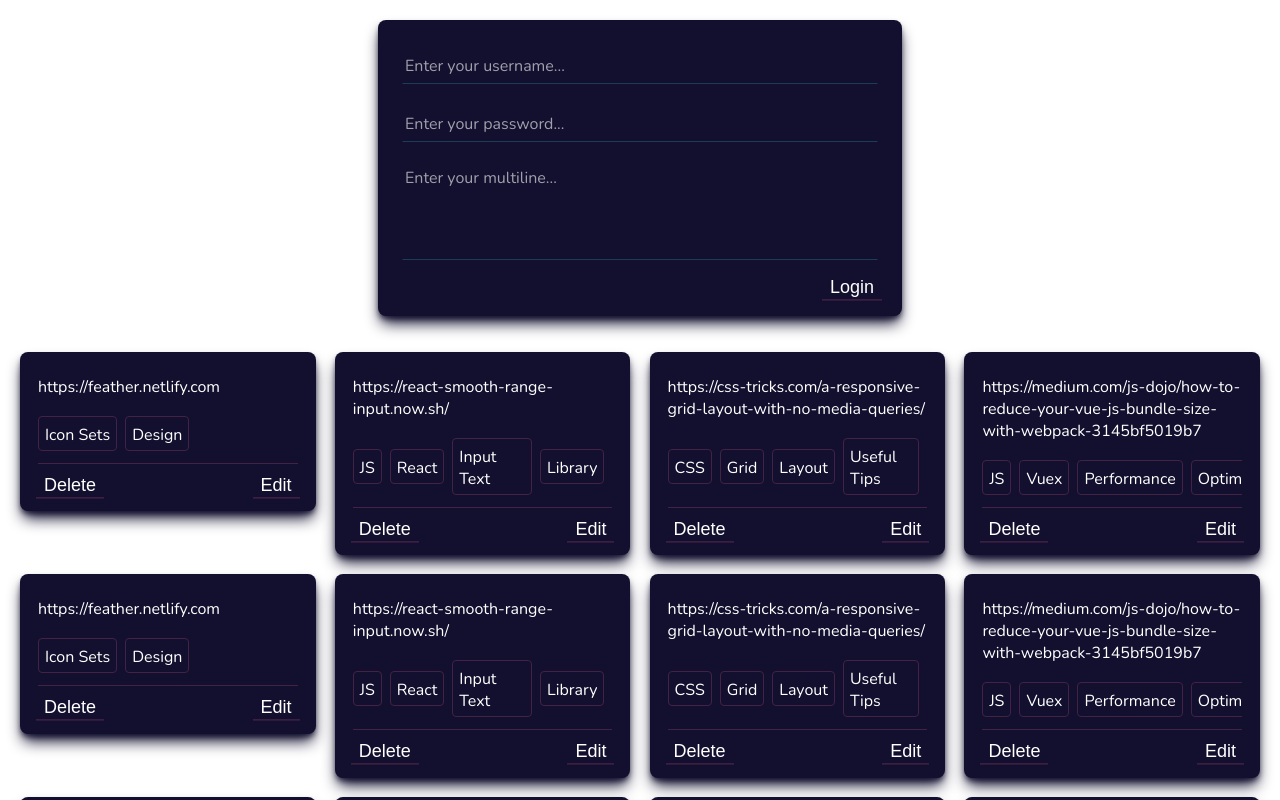
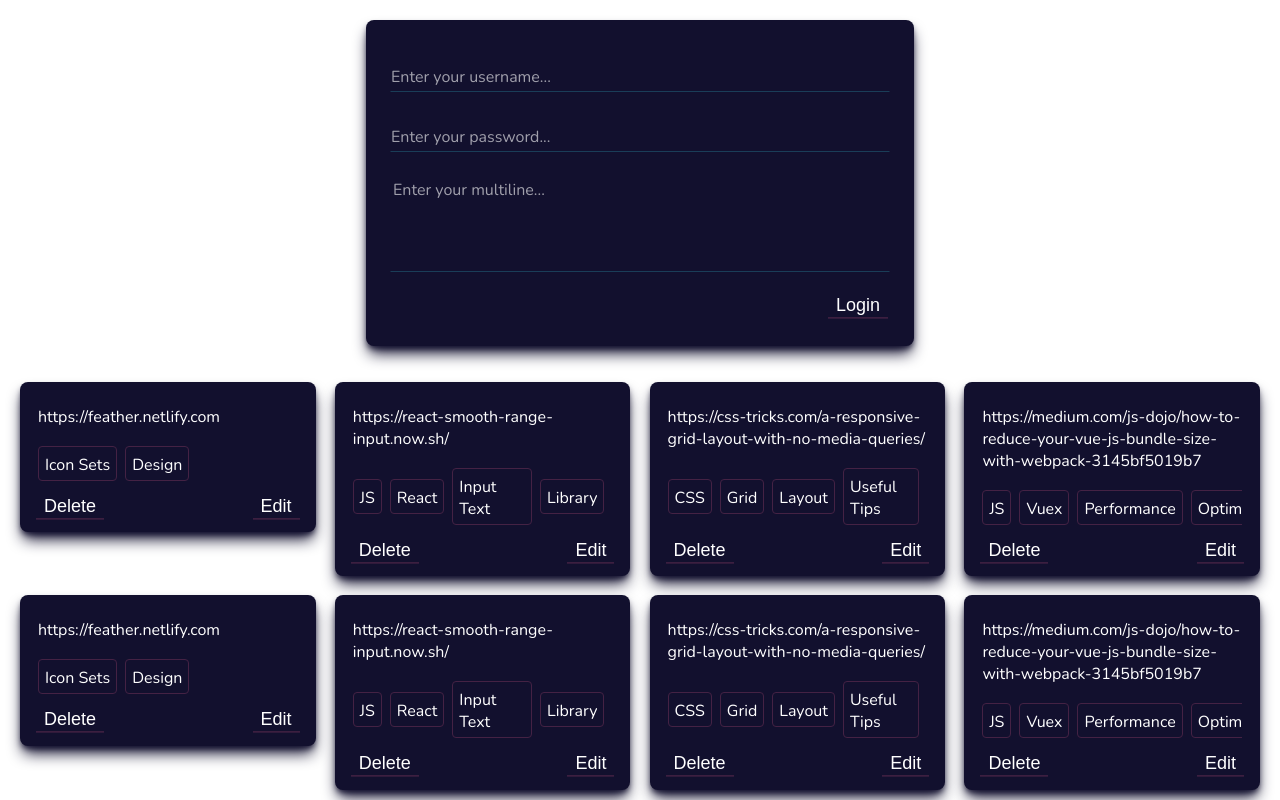
Before and after one commit to flashback2k14/Angular-Component-Playground, an Angular app: page / in a window 1280 px wide. Shown: the top 800 px of the page. Built offline with nearby package versions, Linux system fonts and the light colour scheme.

Commit message:
more styling improvements

```diff
--- a/src/app/app.component.ts
+++ b/src/app/app.component.ts
@@ -55,9 +55,9 @@ import { Component } from "@angular/core";
         flex-direction: column;
         width: 500px;
         margin: 12px;
-        padding: 12px;
+        padding: 24px;
         border-radius: 8px;
-        background: #12102e; /*#090821;*/
+        background: #12102e;
         color: #ffffff;
         box-shadow: 0 10px 15px -3px #12102e, 0 4px 6px -2px #12102e;
         transition: 0.3s;
@@ -66,10 +66,15 @@ import { Component } from "@angular/core";
         box-shadow: 0 20px 30px -3px #12102e, 0 8px 12px -2px #12102e;
       }
 
+      form yeah-input,
+      form yeah-textarea {
+        margin-bottom: 12px;
+      }
+
       form yeah-button {
         display: flex;
         justify-content: flex-end;
-        margin: 4px 10px;
+        margin: 4px;
       }
     `
   ]
--- a/src/app/shared/card/yeah-card.component.css
+++ b/src/app/shared/card/yeah-card.component.css
@@ -39,11 +39,6 @@
   box-shadow: 0 20px 30px -3px #12102e, 0 8px 12px -2px #12102e;
 }
 
-.card-title {
-  padding: 8px 0 4px 0;
-  font-size: large;
-}
-
 .card-url {
   padding: 6px 0;
 }
@@ -77,12 +72,6 @@
   color: #c0ccda;
 }
 
-.card-separator {
-  height: 1px;
-  margin: 4px 0;
-  background: #442244;
-}
-
 .card-keywords_list {
   display: flex;
   align-items: center;
--- a/src/app/shared/card/yeah-card.component.html
+++ b/src/app/shared/card/yeah-card.component.html
@@ -1,9 +1,6 @@
 <div class="card-overlay">
 	<div class="card">
 		<div>
-			<!-- <div class="card-separator"></div>
-			<div class="card-title">URL</div>
-			<div class="card-separator"></div> -->
 			<div class="card-url">
 				<a *ngIf="!editUrlMode" class="card-url_text" href="{{ url.link }}" target="_blank">{{ url.link }}</a>
 				<yeah-textarea *ngIf="editUrlMode" inputId="txtEditUrl" inputTabIndex="1" placeholderText="Edit your URL..."
@@ -12,9 +9,6 @@
 			</div>
 		</div>
 		<div>
-			<!-- <div class="card-separator"></div>
-			<div class="card-title">Keywords</div>
-			<div class="card-separator"></div> -->
 			<ul class="card-keywords_list">
 				<li class="card-keywords_item" *ngFor="let tag of url.tags" (click)="tagItemClicked.emit(tag)">{{ tag.name }}</li>
 			</ul>
--- a/src/app/shared/input/yeah-input.component.css
+++ b/src/app/shared/input/yeah-input.component.css
@@ -4,9 +4,10 @@
 }
 
 .input-control {
-  width: calc(100% - 24px);
+  width: 100%;
   height: 36px;
-  margin: 4px 12px 6px 12px;
+  padding-top: 6px;
+  padding-left: 0;
   color: white;
   box-sizing: border-box;
   font-size: inherit;
@@ -32,7 +33,6 @@
 }
 
 .input-control_label {
-  margin-left: 12px;
   opacity: 0.8;
   font-weight: 400;
   font-size: small;
@@ -55,9 +55,9 @@
 
 .input-control_underline {
   position: absolute;
-  bottom: 6px;
-  left: 12px;
-  right: 12px;
+  bottom: 0;
+  left: 0;
+  right: 0;
   height: 1px;
   background-color: #3cefff;
   transform-origin: bottom right;
--- a/src/app/shared/textarea/yeah-textarea.component.css
+++ b/src/app/shared/textarea/yeah-textarea.component.css
@@ -4,9 +4,8 @@
 }
 
 .control {
-  width: calc(100% - 24px);
+  width: 100%;
   height: 96px;
-  margin: 4px 12px 6px 12px;
   color: white;
   box-sizing: border-box;
   font-size: inherit;
@@ -34,7 +33,7 @@
 }
 
 .control_label {
-  margin-left: 12px;
+  /* margin-left: 12px; */
   opacity: 0.8;
   font-weight: 400;
   font-size: small;
@@ -56,9 +55,9 @@
 
 .control_underline {
   position: absolute;
-  bottom: 12px;
-  left: 12px;
-  right: 12px;
+  bottom: 6px;
+  left: 0;
+  right: 0;
   height: 1px;
   background-color: #3cefff;
   transform-origin: bottom right;
```
